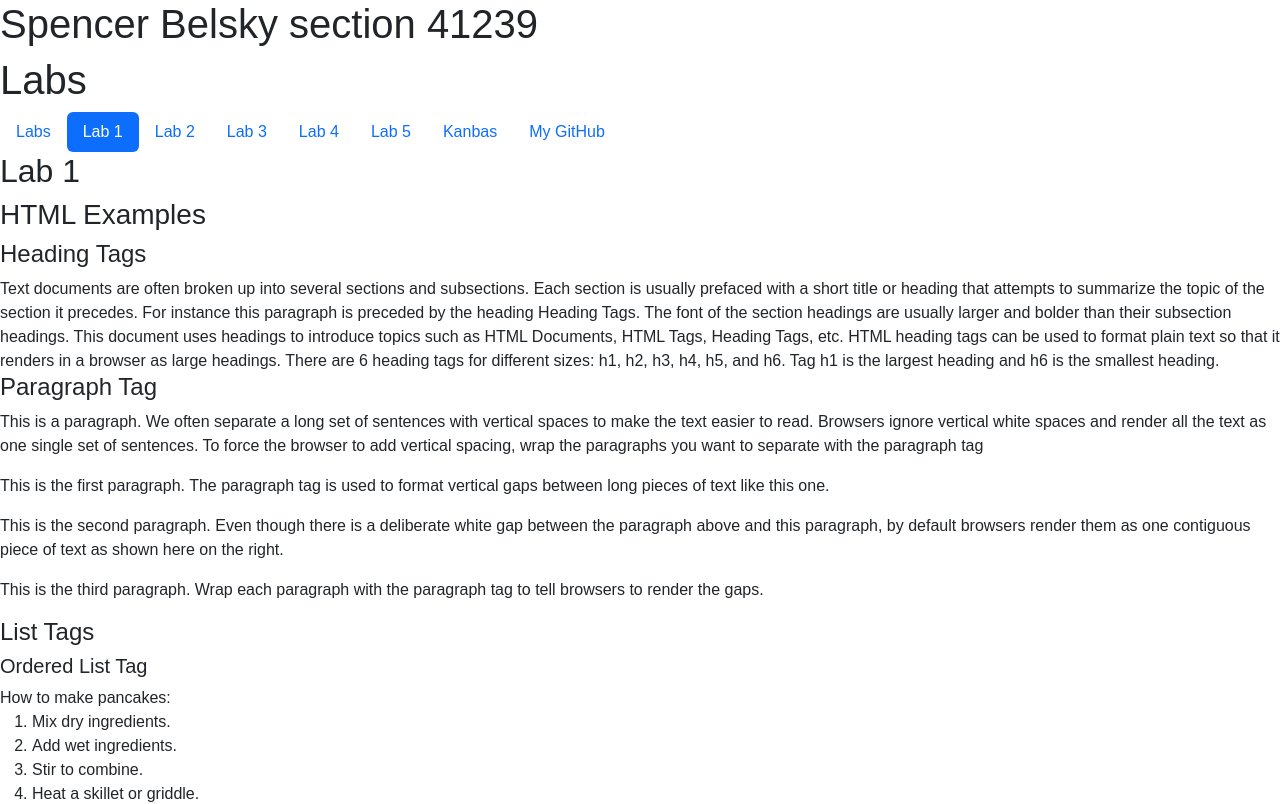
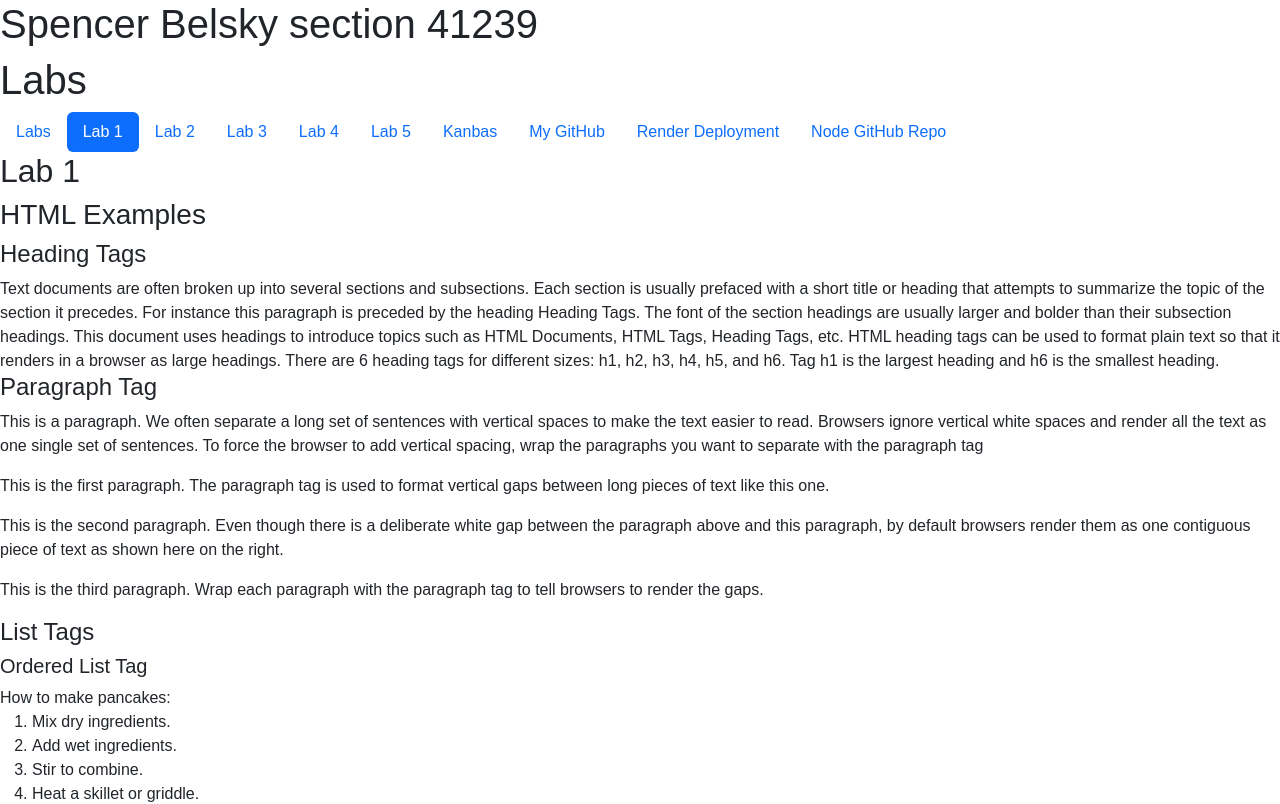
Before and after one commit to spencerbelsky/kanbas-react-web-app, a React (Create React App) app: page /#/Labs/Lab1 in a window 1280 px wide. Shown: the top 804 px of the page. Built offline with nearby package versions, Linux system fonts and the light colour scheme; no server answers.

Commit message:
added new links to TOC

```diff
--- a/src/Labs/TOC.tsx
+++ b/src/Labs/TOC.tsx
@@ -44,6 +44,17 @@
           My GitHub
         </a>
       </li>
+      <li className="nav-item">
+        <a id="wd-k" href="https://kanbas-node-server-app-ho8c.onrender.com/" className="nav-link">
+          Render Deployment
+        </a>
+      </li>
+      <li className="nav-item">
+        <a id="wd-k" href="https://github.com/spencerbelsky/kanbas-node-server-app" className="nav-link">
+          Node GitHub Repo
+        </a>
+      </li>
     </ul>
+
   );
 }
```
